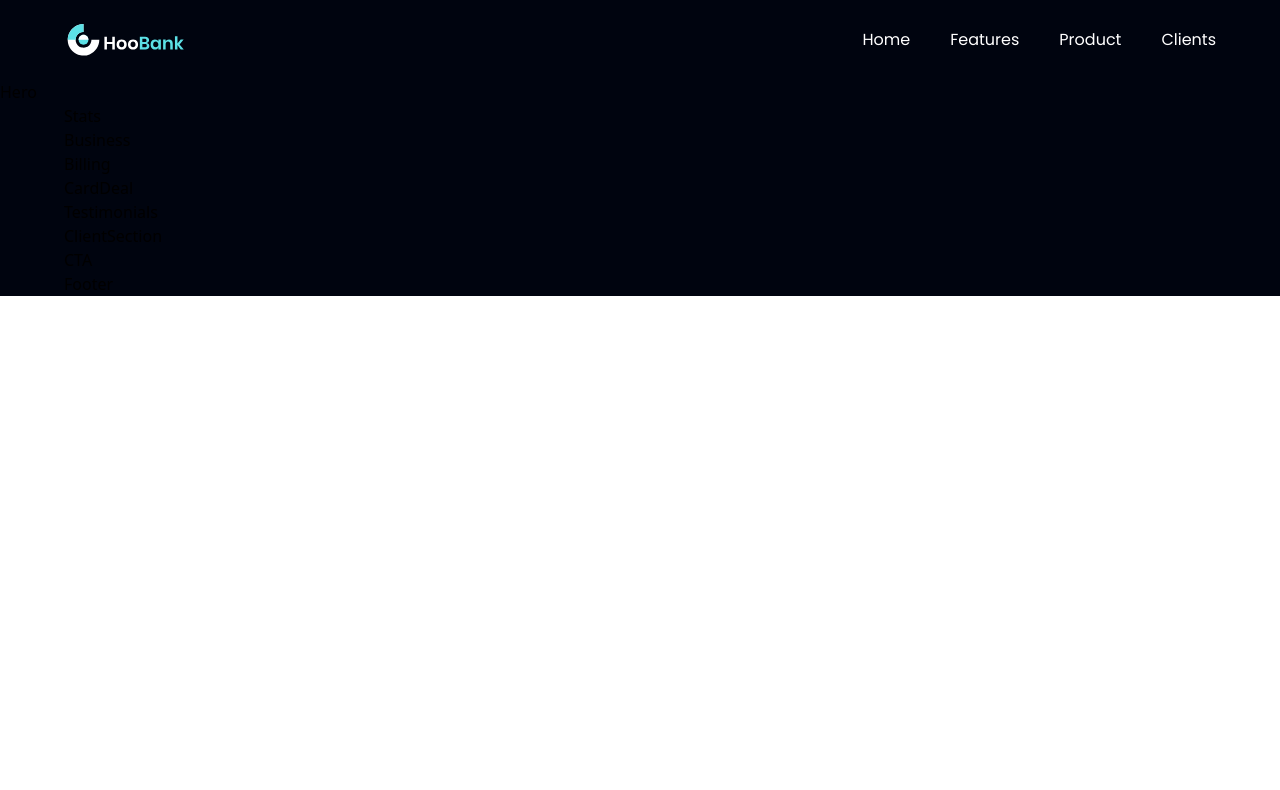
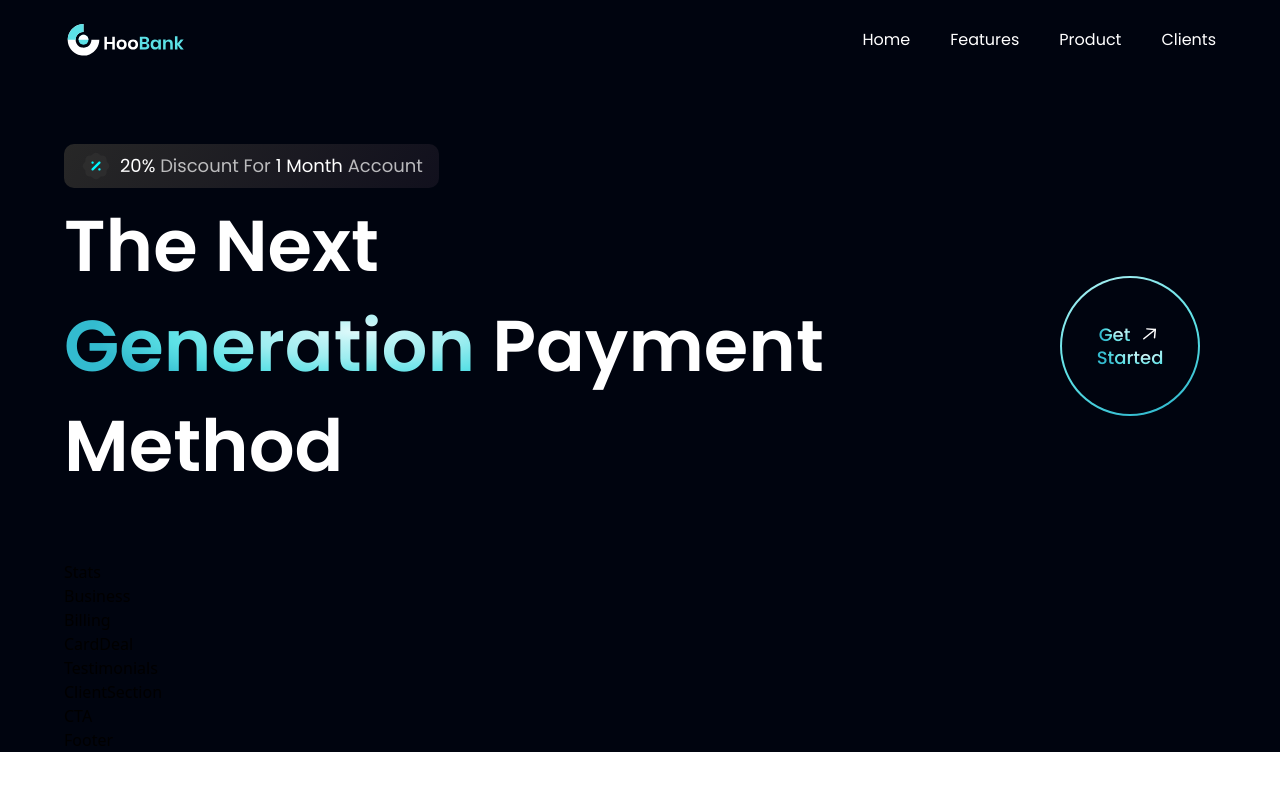
Before and after one commit to sasa-potezica/bank-app, a React (Vite) app: page / in a window 1280 px wide. Shown: the top 790 px of the page. Built offline with nearby package versions, Linux system fonts and the light colour scheme.

Commit message:
Implement GetStarted component for initial UI

```diff
--- a/src/components/GetStarted.jsx
+++ b/src/components/GetStarted.jsx
@@ -1,7 +1,29 @@
 import React from "react";
+import styles from "../style";
+import { arrowUp } from "../assets";
 
-const GetStarted = () => {
-  return <div>GetStarted</div>;
-};
+const GetStarted = () => (
+  <div
+    className={`${styles.flexCenter} w-[140px] h-[140px] rounded-full bg-blue-gradient p-[2px] cursor-pointer`}
+  >
+    <div
+      className={`${styles.flexCenter} flex-col bg-primary w-[100%] h-[100%] rounded-full`}
+    >
+      <div className={`${styles.flexStart} flex-row`}>
+        <p className="font-poppins font-medium text-[18px] leading-[23px] mr-2">
+          <span className="text-gradient">Get</span>
+        </p>
+        <img
+          src={arrowUp}
+          alt="arrow"
+          className="w-[23px] h-[23px] object-contain"
+        />
+      </div>
+      <p className="font-poppins font-medium text-[18px] leading-[23px]">
+        <span className="text-gradient">Started</span>
+      </p>
+    </div>
+  </div>
+);
 
 export default GetStarted;
--- a/src/components/Hero.jsx
+++ b/src/components/Hero.jsx
@@ -1,7 +1,31 @@
 import React from "react";
+import styles from "../style";
+import { discount, robot } from "../assets";
+import GetStarted from "./GetStarted";
 
-const Hero = () => {
-  return <div>Hero</div>;
-};
+const Hero = () => (
+  <section id="home" className={`flex md:flex-row flex-col ${styles.paddingY}`}>
+    <div
+      className={`flex-1 ${styles.flexStart} flex-col xl:px-0 sm:px-16 px-6`}
+    >
+      <div className="flex flex-row items-center py-[6px] px-4 bg-discount-gradient rounded-[10px] mb-2">
+        <img src={discount} alt="discount" className="w-[32px] h-[32px]" />
+        <p className={`${styles.paragraph} ml-2`}>
+          <span className="text-white">20%</span> Discount For{" "}
+          <span className="text-white">1 Month</span> Account
+        </p>
+      </div>
+      <div className="flex flex-row justify-between items-center w-full">
+        <h1 className="flex-1 font-poppins font-semibold ss:text-[72px] text-[52px] text-white ss:leading-[100px] leading-[75px]">
+          The Next <br className="sm:block hidden" />{" "}
+          <span className="text-gradient">Generation</span> Payment Method
+        </h1>
+        <div className="ss:flex hidden md:mr-4 mr-0">
+          <GetStarted />
+        </div>
+      </div>
+    </div>
+  </section>
+);
 
 export default Hero;
```
